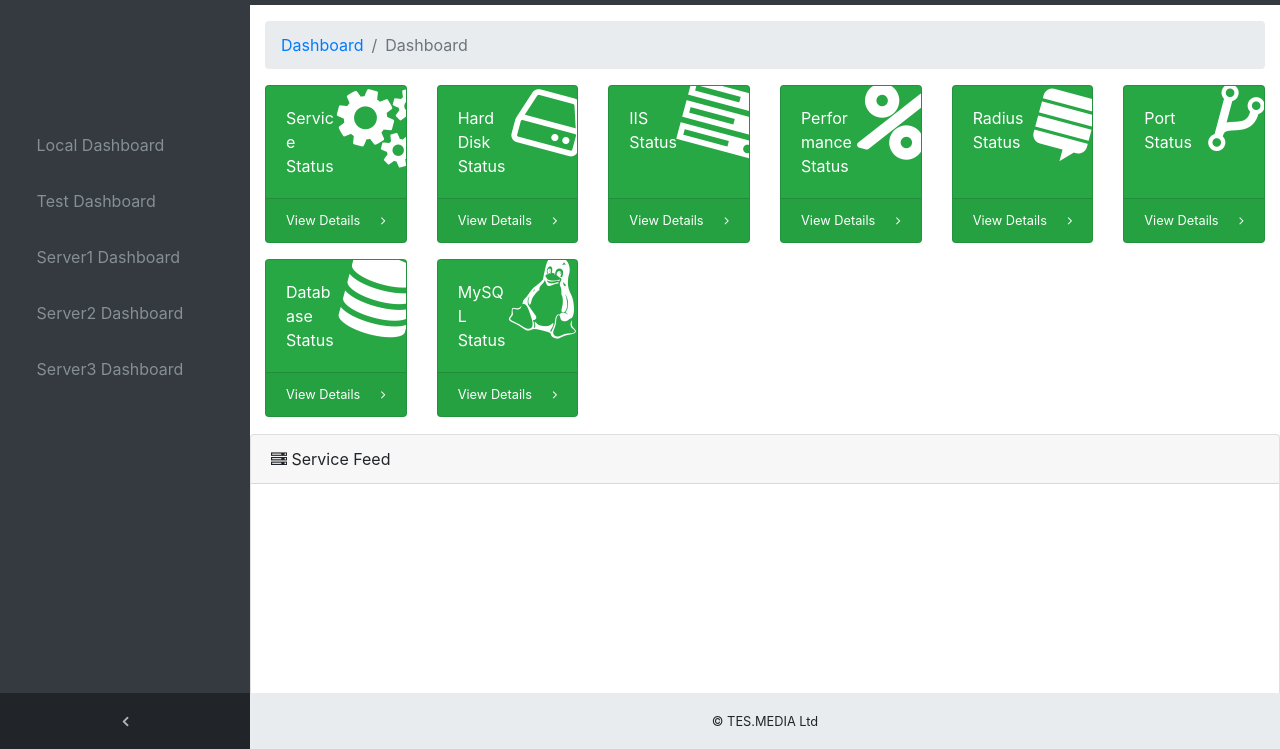
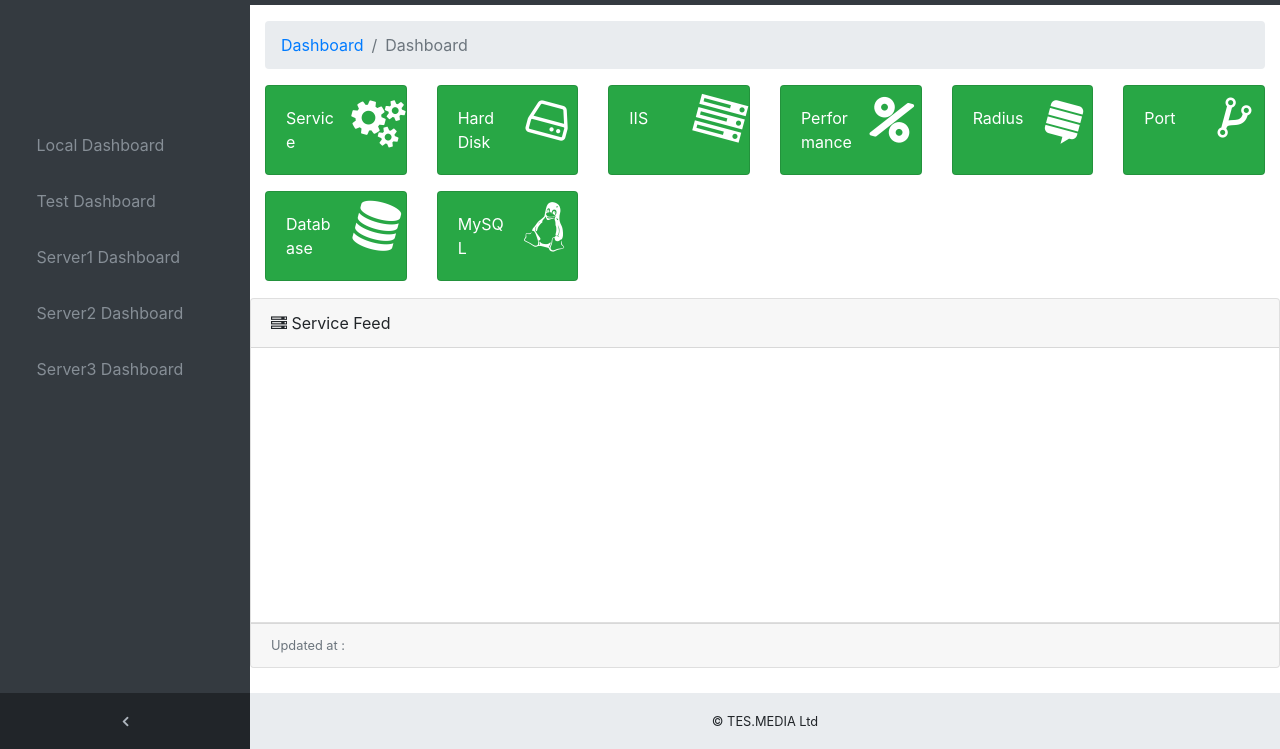
Before and after one commit to TESMedia/HCDashboard, a plain HTML site: page HCDashboard/index.html in a window 1280 px wide. Shown: the part 51-800 px from the top of the page. Drawn offline with Linux system fonts and the light colour scheme.

Commit message:
Add Demo Feedback and code clenup. Make the status box small.

```diff
--- a/HCDashboard/css/sb-admin.css
+++ b/HCDashboard/css/sb-admin.css
@@ -421,9 +421,9 @@
 .card-body-icon {
   position: absolute;
   z-index: 0;
-  top: -25px;
-  right: -25px;
-  font-size: 5rem;
+  top: -2px;
+  right: -2px;
+  font-size: 3rem;
   -webkit-transform: rotate(15deg);
   -ms-transform: rotate(15deg);
   transform: rotate(15deg);
@@ -476,7 +476,3 @@
     width: calc(100% - 55px);
   }
 }
-.service:before {
-        background-image: url("./image/if_wheel_49631.png");
-
-}
--- a/HCDashboard/index.html
+++ b/HCDashboard/index.html
@@ -85,7 +85,7 @@
 
                 <div class="col-xl-2 col-sm-6 mb-3">
                     <div id="serviceStatusClass" class="card text-white bg-success o-hidden h-100">
-                        <div class="card-body">
+                        <div class="card-body" style="cursor:pointer" data-toggle="modal" data-target="#ServiceLog">
                             <div class="card-body-icon">
                                 <div id="ServiceLoading" style="display:none">
                                     <i class="fa fa-refresh fa-spin fa-1g fa-fw"></i>
@@ -93,21 +93,15 @@
                                 </div>
                                 <i class="fa fa-fw fa-cogs"></i>
                             </div>
-                            <div class="mr-5" data-toggle="modal" data-target="#ServiceLog">Service Status</div>
+                            <div class="mr-5" >Service</div>
+                            <div id="serviceStatus" class="text-white clearfix small z-1" style="display:none"></div>
                         </div>
-                        <a class="card-footer text-white clearfix small z-1" href="#" data-toggle="modal" data-target="#ServiceLog">
-                            <div id="serviceStatus"></div>
-                            <span class="float-left">View Details</span>
 
-                            <span class="float-right">
-                                <i class="fa fa-angle-right"></i>
-                            </span>
-                        </a>
                     </div>
                 </div>
                 <div class="col-xl-2 col-sm-6 mb-3">
                     <div id="DeviceStatusClass" class="card text-white bg-success o-hidden h-100">
-                        <div class="card-body">
+                        <div class="card-body" style="cursor:pointer"  data-toggle="modal" data-target="#HDLog1" >
                             <div class="card-body-icon">
                                 <div id="DeviceLoading" style="display:none">
                                     <i class="fa fa-refresh fa-spin fa-1g fa-fw"></i>
@@ -115,20 +109,15 @@
                                 </div>
                                 <i class="fa fa-fw fa-hdd-o"></i>
                             </div>
-                            <div class="mr-5">Hard Disk Status</div>
+                            <div class="mr-5" >Hard Disk </div>
+                            <div id="DeviceStatus" class="text-white clearfix small z-1" style="display:none"></div>
                         </div>
-                        <a class="card-footer text-white clearfix small z-1" href="#" data-toggle="modal" data-target="#HDLog1">
-                            <div id="DeviceStatus"></div>
-                            <span class="float-left">View Details</span>
-                            <span class="float-right">
-                                <i class="fa fa-angle-right"></i>
-                            </span>
-                        </a>
+
                     </div>
                 </div>
                 <div class="col-xl-2 col-sm-6 mb-3">
                     <div id="IISStatusClass" class="card text-white bg-success o-hidden h-100">
-                        <div class="card-body">
+                        <div class="card-body" style="cursor:pointer"  data-toggle="modal" data-target="#IISLog1">
                             <div class="card-body-icon">
                                 <div id="IISLoading" style="display:none">
                                     <i class="fa fa-refresh fa-spin fa-1g fa-fw"></i>
@@ -136,20 +125,15 @@
                                 </div>
                                 <i class="fa fa-fw fa-server"></i>
                             </div>
-                            <div class="mr-5">IIS Status</div>
+                            <div class="mr-5" >IIS</div>
+                            <div id="IISStatus" class="text-white clearfix small z-1" style="display:none"></div>
                         </div>
-                        <a class="card-footer text-white clearfix small z-1" href="#" data-toggle="modal" data-target="#IISLog1">
-                            <div id="IISStatus"></div>
-                            <span class="float-left">View Details</span>
-                            <span class="float-right">
-                                <i class="fa fa-angle-right"></i>
-                            </span>
-                        </a>
+
                     </div>
                 </div>
                 <div class="col-xl-2 col-sm-6 mb-3">
                     <div id="PerformanceStatusClass" class="card text-white bg-success o-hidden h-100">
-                        <div class="card-body">
+                        <div class="card-body" style="cursor:pointer" data-toggle="modal" data-target="#CPULog1">
                             <div class="card-body-icon">
                                 <div id="PerformanceLoading" style="display:none">
                                     <i class="fa fa-refresh fa-spin fa-1g fa-fw"></i>
@@ -157,20 +141,15 @@
                                 </div>
                                 <i class="fa fa-fw fa-percent"></i>
                             </div>
-                            <div class="mr-5">Performance Status</div>
+                            <div class="mr-5" >Performance</div>
+                            <div id="PerformanceStatus" class="text-white clearfix small z-1" style="display:none"></div>
                         </div>
-                        <a class="card-footer text-white clearfix small z-1" href="#" data-toggle="modal" data-target="#CPULog1">
-                            <div id="PerformanceStatus"></div>
-                            <span class="float-left">View Details</span>
-                            <span class="float-right">
-                                <i class="fa fa-angle-right"></i>
-                            </span>
-                        </a>
+
                     </div>
                 </div>
                 <div class="col-xl-2 col-sm-6 mb-3">
                     <div id="RadiusStatusClass" class="card text-white bg-success o-hidden h-100">
-                        <div class="card-body">
+                        <div class="card-body" style="cursor:pointer" data-toggle="modal" data-target="#RadiusLog1">
                             <div class="card-body-icon">
                                 <div id="RadiusLoading" style="display:none">
                                     <i class="fa fa-refresh fa-spin fa-1g fa-fw"></i>
@@ -178,20 +157,15 @@
                                 </div>
                                 <i class="fa fa-fw fa-stack-exchange"></i>
                             </div>
-                            <div class="mr-5">Radius Status</div>
+                            <div class="mr-5"  >Radius</div>
+                            <div id="RadiusStatus" class="text-white clearfix small z-1" style="display:none"></div>
                         </div>
-                        <a class="card-footer text-white clearfix small z-1" href="#" data-toggle="modal" data-target="#RadiusLog1">
-                            <div id="RadiusStatus"></div>
-                            <span class="float-left">View Details</span>
-                            <span class="float-right">
-                                <i class="fa fa-angle-right"></i>
-                            </span>
-                        </a>
+
                     </div>
                 </div>
                 <div class="col-xl-2 col-sm-6 mb-3">
                     <div id="PortStatusClass" class="card text-white bg-success o-hidden h-100">
-                        <div class="card-body">
+                        <div class="card-body" style="cursor:pointer" data-toggle="modal" data-target="#PortLog1">
                             <div class="card-body-icon">
                                 <div id="PortLoading" style="display:none">
                                     <i class="fa fa-refresh fa-spin fa-1g fa-fw"></i>
@@ -199,20 +173,15 @@
                                 </div>
                                 <i class="fa fa-fw  fa-code-fork"></i>
                             </div>
-                            <div class="mr-5">Port Status</div>
+                            <div class="mr-5" >Port </div>
+                            <div id="PortStatus" class="text-white clearfix small z-1" style="display:none"></div>
                         </div>
-                        <a class="card-footer text-white clearfix small z-1" href="#" data-toggle="modal" data-target="#PortLog1">
-                            <div id="PortStatus"></div>
-                            <span class="float-left" data-toggle="modal" data-target="#PortLog1">View Details</span>
-                            <span class="float-right">
-                                <i class="fa fa-angle-right"></i>
-                            </span>
-                        </a>
+
                     </div>
                 </div>
                 <div class="col-xl-2 col-sm-6 mb-3">
                     <div id="DBStatusClass" class="card text-white bg-success o-hidden h-100">
-                        <div class="card-body">
+                        <div class="card-body" style="cursor:pointer" data-toggle="modal" data-target="#DBLog1">
                             <div class="card-body-icon">
                                 <div id="DBLoading" style="display:none">
                                     <i class="fa fa-refresh fa-spin fa-1g fa-fw"></i>
@@ -220,20 +189,15 @@
                                 </div>
                                 <i class="fa fa-fw  fa-database"></i>
                             </div>
-                            <div class="mr-5">Database Status</div>
+                            <div class="mr-5" >Database</div>
+                            <div id="DBStatus" class="text-white clearfix small z-1" style="display:none"></div>
                         </div>
-                        <a class="card-footer text-white clearfix small z-1" href="#" data-toggle="modal" data-target="#DBLog1">
-                            <div id="DBStatus"></div>
-                            <span class="float-left">View Details</span>
-                            <span class="float-right">
-                                <i class="fa fa-angle-right"></i>
-                            </span>
-                        </a>
+
                     </div>
                 </div>
                 <div class="col-xl-2 col-sm-6 mb-3">
                     <div id="MySQLStatusClass" class="card text-white bg-success o-hidden h-100">
-                        <div class="card-body">
+                        <div class="card-body" style="cursor:pointer" data-toggle="modal" data-target="#MySQLLog1">
                             <div class="card-body-icon">
                                 <div id="MySQLLoading" style="display:none">
                                     <i class="fa fa-refresh fa-spin fa-1g fa-fw"></i>
@@ -241,15 +205,10 @@
                                 </div>
                                 <i class="fa fa-fw  fa-linux"></i>
                             </div>
-                            <div class="mr-5">MySQL Status</div>
+                            <div class="mr-5"  >MySQL </div>
+                            <div id="MySQLStatus" class="text-white clearfix small z-1" style="display:none"></div>
                         </div>
-                        <a class="card-footer text-white clearfix small z-1" href="#" data-toggle="modal" data-target="#MySQLLog1">
-                            <div id="MySQLStatus"></div>
-                            <span class="float-left">View Details</span>
-                            <span class="float-right">
-                                <i class="fa fa-angle-right"></i>
-                            </span>
-                        </a>
+
                     </div>
                 </div>
             </div>
--- a/HCDashboard/js/loaddata.js
+++ b/HCDashboard/js/loaddata.js
@@ -121,7 +121,7 @@
    $("#CallTime").text(gettime());
   }
  });
- ScrollDown();
+ ScrollUp();
 }
 
 function GetDeviceInfo(url) {
@@ -183,7 +183,7 @@
    $("#CallTime").text(gettime());
   }
  });
- ScrollDown();
+ ScrollUp();
 }
 
 function GetIISInfo(url) {
@@ -238,7 +238,7 @@
    $("#CallTime").text(gettime());
   }
  });
- ScrollDown();
+ ScrollUp();
 }
 
 function GetPerformanceInfo(url) {
@@ -293,7 +293,7 @@
    $("#CallTime").text(gettime());
   }
  });
- ScrollDown();
+ ScrollUp();
 
 }
 
@@ -347,7 +347,7 @@
    $("#CallTime").text(gettime());
   }
  });
- ScrollDown();
+ ScrollUp();
 }
 
 function GetPortInfo(url) {
@@ -400,7 +400,7 @@
   }
  });
 
- ScrollDown();
+ ScrollUp();
 }
 
 function GetDBInfo(url) {
@@ -450,7 +450,7 @@
    $("#CallTime").text(gettime());
   }
  });
- ScrollDown();
+ ScrollUp();
 }
 
 function GetMySQLnfo(url) {
@@ -505,10 +505,10 @@
    $("#CallTime").text(gettime());
   }
  });
- ScrollDown();
+ ScrollUp();
 }
 
-function ScrollDown() {
+function ScrollUp() {
  //$("#LogMessage").stop().animate({ scrollTop: $("#LogMessage")[0].scrollHeight + 50000 }, 5000);//ScrollDown
  $("#LogMessage").stop().animate({
   scrollTop: 0
```
Also changed, not shown: 1 other file.
